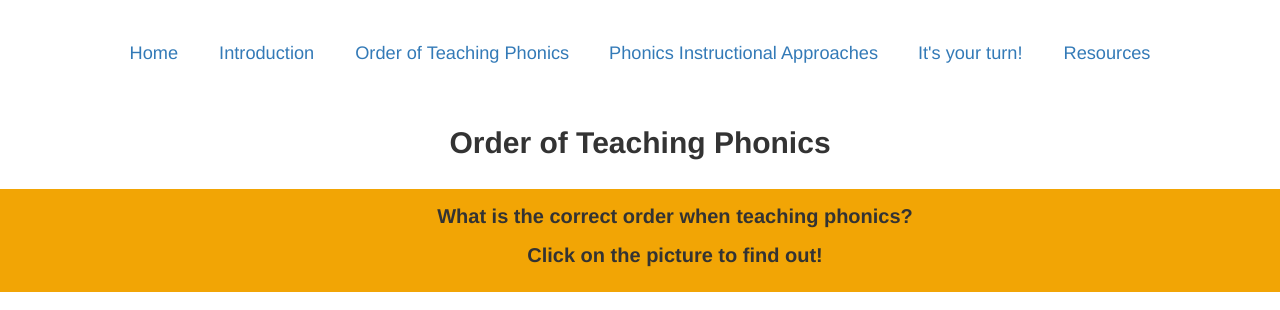
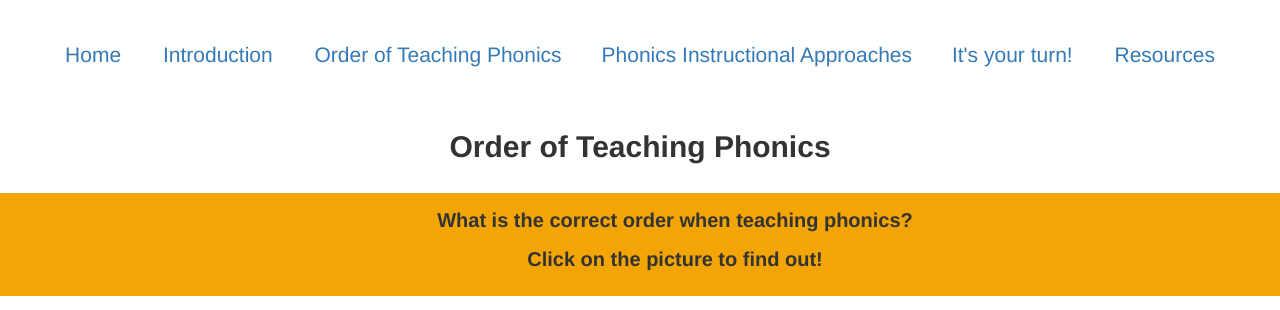
Before and after one commit to wenwenai-site/wenwenai-site.github.io, a plain HTML site: page ist541/final_project/order-of-teaching-phonics.html in a window 1280 px wide. Shown: the top 310 px of the page. Drawn offline with nearby package versions, Linux system fonts and the light colour scheme.

Commit message:
Update final_project_2.css

```diff
--- a/ist541/final_project/css/final_project_2.css
+++ b/ist541/final_project/css/final_project_2.css
@@ -5,14 +5,14 @@
 a {
 	padding: 15px;
 	margin: 3px;
-	font-size: 130%;
+	font-size: 150%;
 	background-color:  #FEFFFC;
 	color:  #DF7A00;
 }
 
 
 a:hover {
-	font-size:150%;
+	font-size:170%;
 	background-color: #DF7A00;
 	color: #FEFFFC;
 }
```
